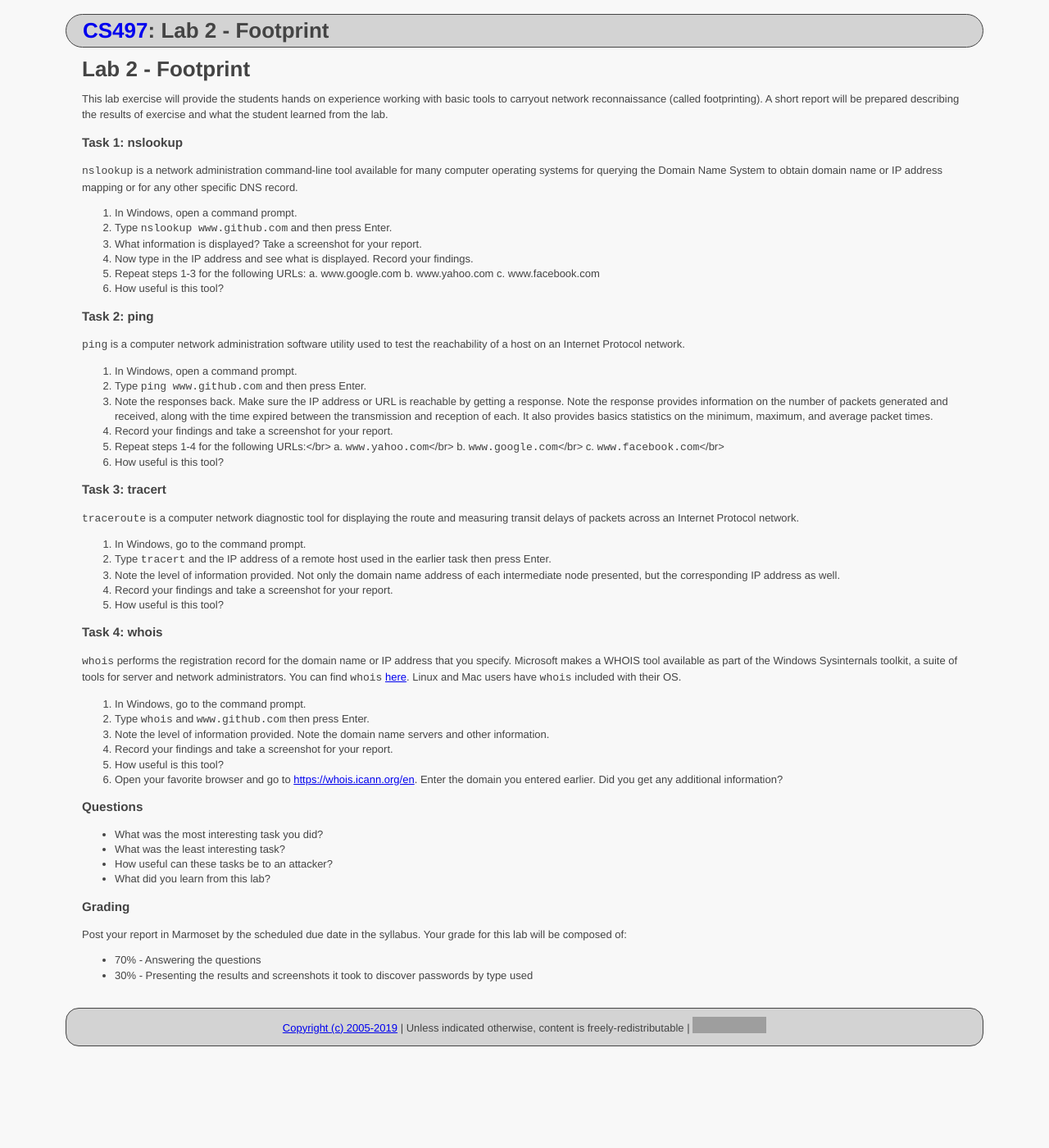
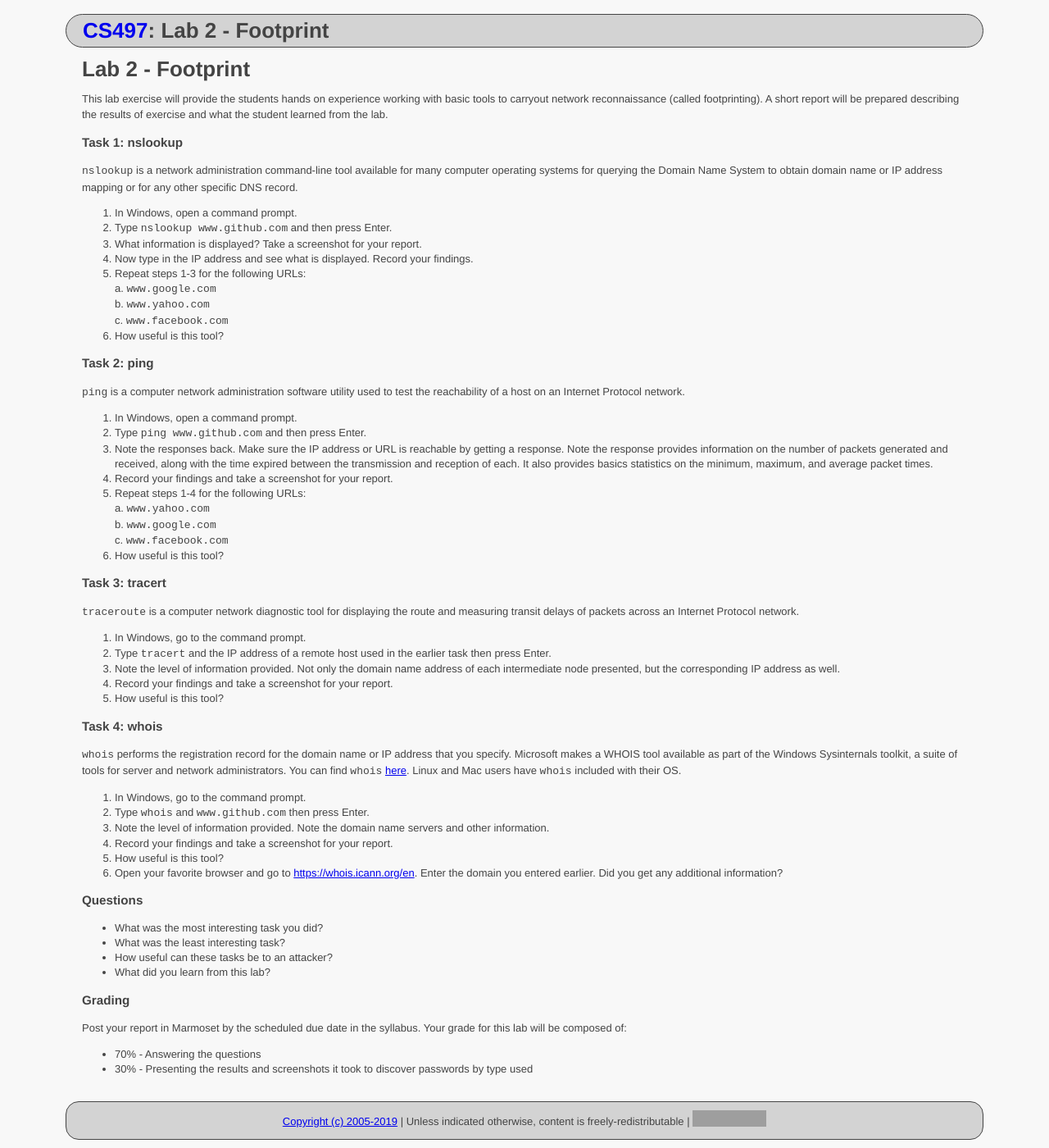
Before and after one commit to ycpcs/cs497-spring2019, a Jekyll site: the page built from labs/lab02b.md, in a window 1280 px wide. Shown: the whole page at 82% size. Built offline with Jekyll 4.4.1, drawn with Linux system fonts in a browser that asks for light colours; before the commit the page ends 1286 px from its top, so only the background shows below that; grey boxes are pictures that could not be loaded.

Commit message:
Update lab02b.md

````diff
--- a/labs/lab02b.md
+++ b/labs/lab02b.md
@@ -16,10 +16,10 @@ This lab exercise will provide the students hands on experience working with bas
 2. Type ```nslookup www.github.com``` and then press Enter.
 3. What information is displayed? Take a screenshot for your report.
 4. Now type in the IP address and see what is displayed. Record your findings.
-5. Repeat steps 1-3 for the following URLs:
-    a. www.google.com
-    b. www.yahoo.com
-    c. www.facebook.com
+5. Repeat steps 1-3 for the following URLs:<br>
+    a. ```www.google.com```<br>
+    b. ```www.yahoo.com```<br>
+    c. ```www.facebook.com```<br>
 6. How useful is this tool?
 
 ### Task 2: ping
@@ -34,10 +34,10 @@ and received, along with the time expired between the transmission and reception
 each. It also provides basics statistics on the minimum, maximum, and average packet
 times.
 4. Record your findings and take a screenshot for your report.
-5. Repeat steps 1-4 for the following URLs:</br>
-    a. ```www.yahoo.com```</br>
-    b. ```www.google.com```</br>
-    c. ```www.facebook.com```</br>
+5. Repeat steps 1-4 for the following URLs:<br>
+    a. ```www.yahoo.com```<br>
+    b. ```www.google.com```<br>
+    c. ```www.facebook.com```<br>
 6. How useful is this tool?
 
 ### Task 3: tracert
````
